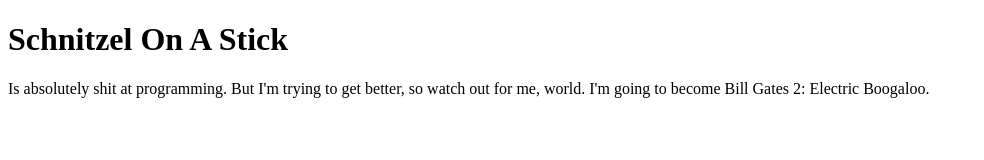
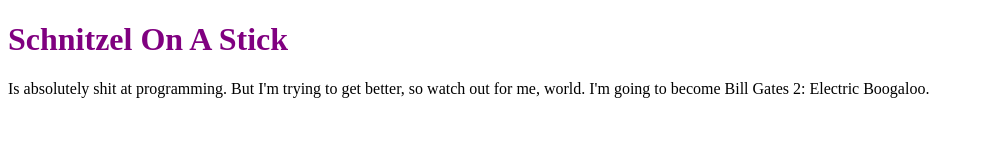
Before and after one commit to SchnitzelOnAStick/schnitzelonastick.github.io, a plain HTML site: page index.html in a window 1280 px wide. Shown: the whole page, without its empty margins (0-984 px from the left). Drawn offline with Linux system fonts and the light colour scheme.

Commit message:
CSS
Now css! YeY

```diff
--- a/index.html
+++ b/index.html
@@ -1,5 +1,8 @@
 <!DOCTYPE html>
 <html>
+	<head>
+		<link rel="stylesheet" type="text/css" href="style.css">
+	</head>
 	<body>
 		<h1>Schnitzel On A Stick</h1>
 		<p>Is absolutely shit at programming. But I'm trying to get better, so watch out for me, world. I'm going to become Bill Gates 2: Electric Boogaloo.</p>
--- /dev/null
+++ b/style.css
@@ -0,0 +1,3 @@
+h1 {
+    color: purple;
+}
```
